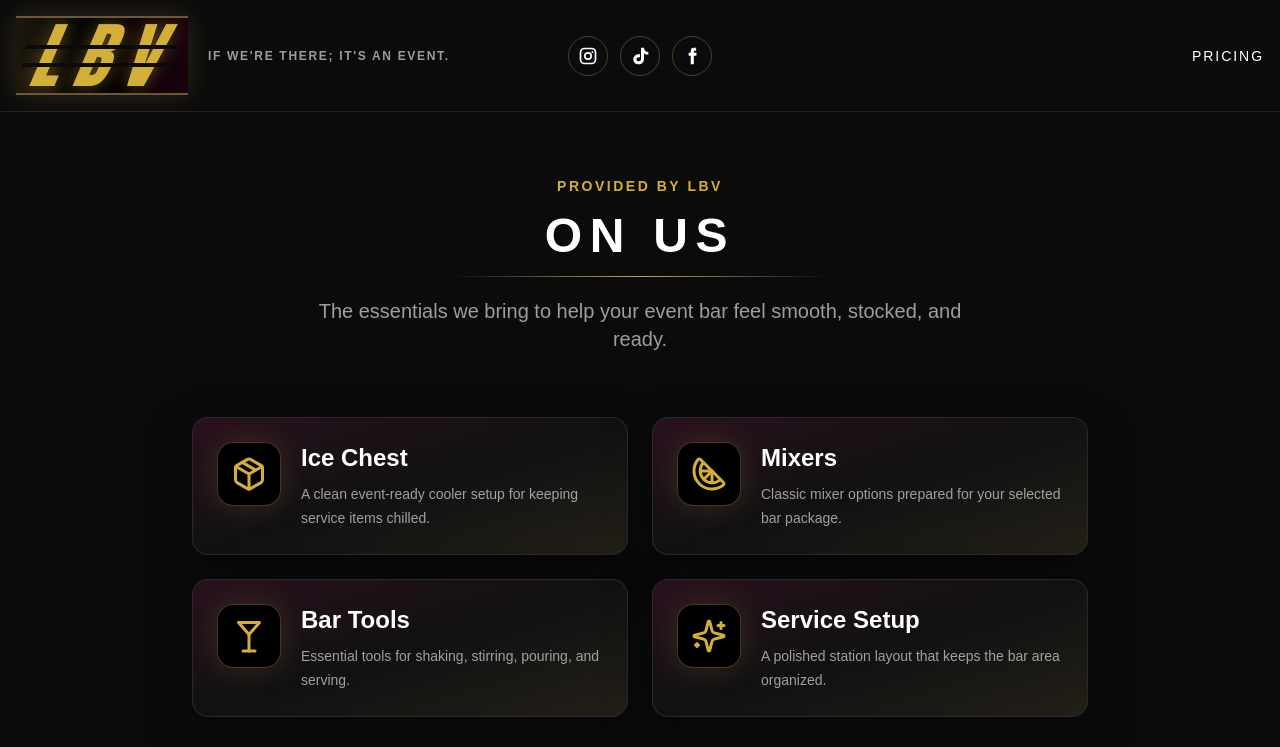
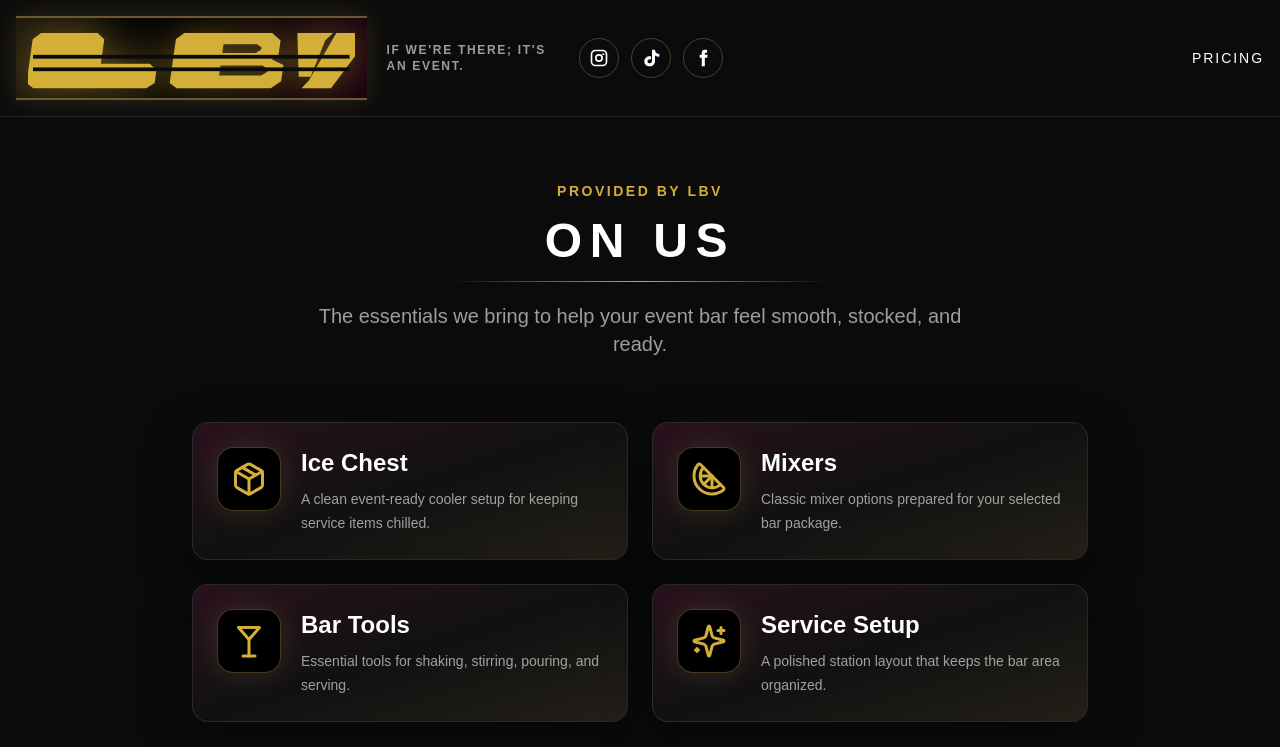
Before and after one commit to LocallyUniversal/LBV-Bartending, a Next.js app: page /on-us in a window 1280 px wide. Shown: the top 747 px of the page. Built offline with nearby package versions, Linux system fonts and the light colour scheme.

Commit message:
Sharpen and elongate LBV wordmark

```diff
--- a/src/components/site-header.tsx
+++ b/src/components/site-header.tsx
@@ -20,6 +20,29 @@ const socialLinks = [
   },
 ] as const;
 
+function LbvWordmark() {
+  return (
+    <svg
+      aria-label="LBV"
+      className="h-12 w-72 text-[#d4af37] drop-shadow-[0_0_18px_rgba(212,175,55,0.42)] sm:h-14 sm:w-96 md:h-16 md:w-[28rem]"
+      viewBox="0 0 520 96"
+      role="img"
+    >
+      <g fill="currentColor" transform="skewX(-8)">
+        <path d="M10 18L22 8H112L124 18V57H202L214 67V88L202 96H22L10 88V18Z" />
+        <path
+          d="M238 18L250 8H390L405 20V43L395 50L415 59V85L400 96H250L238 88V18ZM315 26V40H368L376 35V31L368 26H315ZM315 60V76H382L391 70V66L382 60H315Z"
+          fillRule="evenodd"
+        />
+        <path d="M430 8H487L476 20L461 78H442L430 8Z" />
+        <path d="M492 8H550L496 96H449L459 84L492 8Z" />
+      </g>
+      <rect x="8" y="43" width="504" height="6" fill="#0b0b0b" />
+      <rect x="8" y="63" width="504" height="6" fill="#0b0b0b" />
+    </svg>
+  );
+}
+
 export function SiteHeader() {
   const pathname = usePathname();
   const isOnUsPage = pathname === '/on-us';
@@ -32,22 +55,12 @@ export function SiteHeader() {
     <header className="border-b border-white/10 bg-[#0b0b0b]">
       <div className="container mx-auto flex flex-col gap-4 px-4 py-4 md:grid md:grid-cols-[1fr_auto_1fr] md:items-center">
         <div className="flex flex-col gap-2 sm:flex-row sm:items-center sm:gap-5">
-          <div className="relative inline-flex overflow-hidden border-y-2 border-[#c6a15b]/55 bg-black px-4 py-2 shadow-[0_0_28px_rgba(198,161,91,0.2)]">
+          <div className="relative inline-flex overflow-hidden border-y-2 border-[#c6a15b]/55 bg-black px-3 py-2 shadow-[0_0_28px_rgba(198,161,91,0.2)]">
             <div
               aria-hidden="true"
               className="absolute inset-0 bg-gradient-to-r from-[#c6a15b]/15 via-transparent to-[#ff1493]/10"
             />
-            <div className="relative text-5xl font-black uppercase italic leading-[0.82] tracking-[0.2em] text-[#d4af37] [font-family:Impact,Haettenschweiler,'Arial_Narrow_Bold',sans-serif] [text-shadow:0_0_18px_rgba(212,175,55,0.42)] [transform:skew(-10deg)] sm:text-6xl md:text-7xl">
-              LBV
-              <span
-                aria-hidden="true"
-                className="absolute -left-2 top-[33%] h-[4px] w-[108%] bg-[#0b0b0b]"
-              />
-              <span
-                aria-hidden="true"
-                className="absolute -left-2 top-[62%] h-[4px] w-[108%] bg-[#0b0b0b]"
-              />
-            </div>
+            <LbvWordmark />
           </div>
           <p className="max-w-[220px] text-xs font-semibold uppercase tracking-[0.14em] text-white/60 sm:max-w-none">
             If We&apos;re There; It&apos;s an Event.
```
Also changed, not shown: 1 other file (tests, documents, lock files or other folders).
